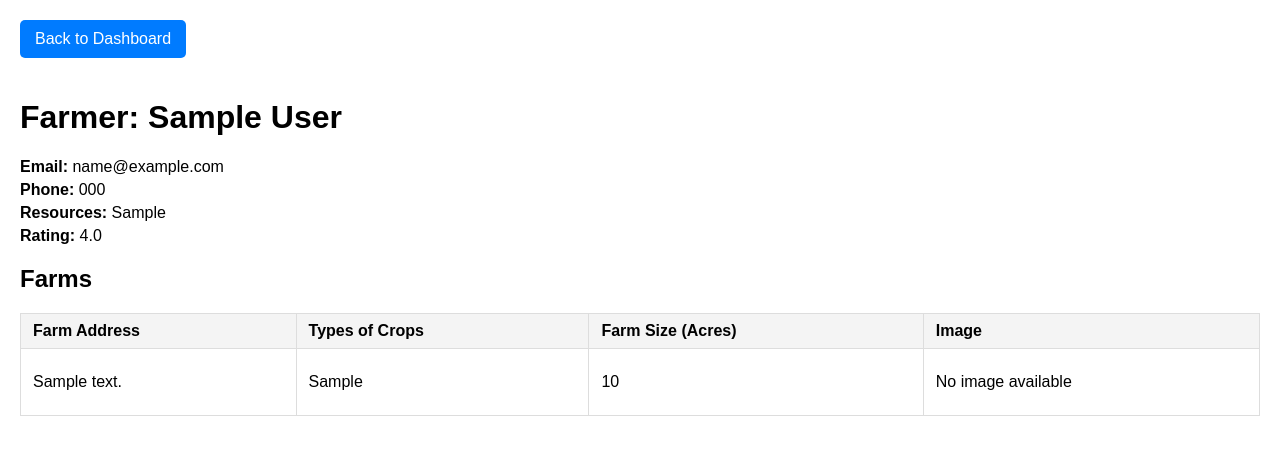
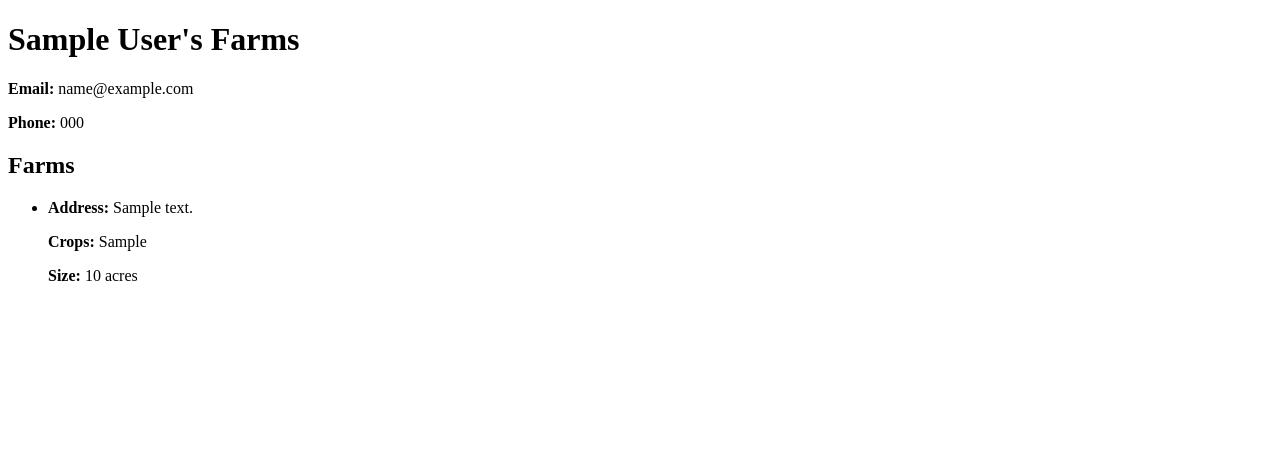
Before and after one commit to shinratttensei1/Farmers-Market.-SWE-Section-2-Team-C., a Flask app: template templates/farmer_details.html in a window 1280 px wide. Shown: the top 455 px of the page. Run offline with Flask 3, Linux system fonts and the light colour scheme; the template is opened without the code that fills it: values that come from a table or form of the project are taken from there, others are empty; tables that the repository leaves empty hold one stand-in row (values such as "Sample post").

Commit message:
for miras 2

```diff
--- a/app.py
+++ b/app.py
@@ -14,7 +14,7 @@ db.init_app(app)
 
 # Register blueprints
 app.register_blueprint(registration_blueprint, url_prefix='/auth')
-app.register_blueprint(admin_blueprint, url_prefix='/admin')  # Register admin routes
+app.register_blueprint(admin_blueprint, url_prefix='/admin')
 
 # Create database tables (for testing purposes only)
 with app.app_context():
--- a/templates/farmer_details.html
+++ b/templates/farmer_details.html
@@ -2,101 +2,26 @@
 <html lang="en">
 <head>
     <meta charset="UTF-8">
-    <meta name="viewport" content="width=device-width, initial-scale=1.0">
-    <title>{{ user.name }} - Farm Details</title>
-    <style>
-        body {
-            font-family: Arial, sans-serif;
-            margin: 20px;
-            padding: 0;
-        }
-
-        table {
-            width: 100%;
-            border-collapse: collapse;
-            margin-bottom: 20px;
-        }
-
-        th, td {
-            padding: 8px 12px;
-            border: 1px solid #ddd;
-            text-align: left;
-        }
-
-        th {
-            background-color: #f4f4f4;
-        }
-
-        img {
-            max-width: 200px;
-            height: auto;
-            margin: 10px 0;
-        }
-
-        .farmer-info {
-            margin-bottom: 20px;
-        }
-
-        .farmer-info p {
-            margin: 5px 0;
-        }
-
-        .back-button {
-            margin-bottom: 20px;
-            display: inline-block;
-            padding: 10px 15px;
-            text-decoration: none;
-            background-color: #007bff;
-            color: #fff;
-            border-radius: 5px;
-        }
-
-        .back-button:hover {
-            background-color: #0056b3;
-        }
-    </style>
+    <title>{{ user.name }} - Farms</title>
 </head>
 <body>
-    <a href="/admin/dashboard" class="back-button">Back to Dashboard</a>
-    <h1>Farmer: {{ user.name }}</h1>
-
-    <div class="farmer-info">
-        <p><strong>Email:</strong> {{ user.email }}</p>
-        <p><strong>Phone:</strong> {{ user.phonenumber }}</p>
-        <p><strong>Resources:</strong> {{ farmer.resources }}</p>
-        <p><strong>Rating:</strong> {{ farmer.rating }}</p>
-    </div>
+    <h1>{{ user.name }}'s Farms</h1>
+    <p><strong>Email:</strong> {{ user.email }}</p>
+    <p><strong>Phone:</strong> {{ user.phonenumber }}</p>
 
     <h2>Farms</h2>
     {% if farms %}
-        <table>
-            <thead>
-                <tr>
-                    <th>Farm Address</th>
-                    <th>Types of Crops</th>
-                    <th>Farm Size (Acres)</th>
-                    <th>Image</th>
-                </tr>
-            </thead>
-            <tbody>
-                {% for farm in farms %}
-                <tr>
-                    <td>{{ farm.farmAddress }}</td>
-                    <td>{{ farm.typesOfCrops }}</td>
-                    <td>{{ farm.farmSize }}</td>
-                    <td>
-                        {% if farm.farmImage %}
-                            <img src="{{ farm.farmImage }}" alt="Farm Image">
-                        {% else %}
-                            <p>No image available</p>
-                        {% endif %}
-                    </td>
-                </tr>
-                {% endfor %}
-            </tbody>
-        </table>
+        <ul>
+            {% for farm in farms %}
+            <li>
+                <p><strong>Address:</strong> {{ farm.farmAddress }}</p>
+                <p><strong>Crops:</strong> {{ farm.typesOfCrops }}</p>
+                <p><strong>Size:</strong> {{ farm.farmSize }} acres</p>
+            </li>
+            {% endfor %}
+        </ul>
     {% else %}
-        <p>No farms available for this farmer.</p>
+        <p>No farms found.</p>
     {% endif %}
 </body>
 </html>
```
Also changed, not shown: routes/admin_routes.py (+6 -7 lines), templates/admin_dashboard.html (+2 -24 lines).
